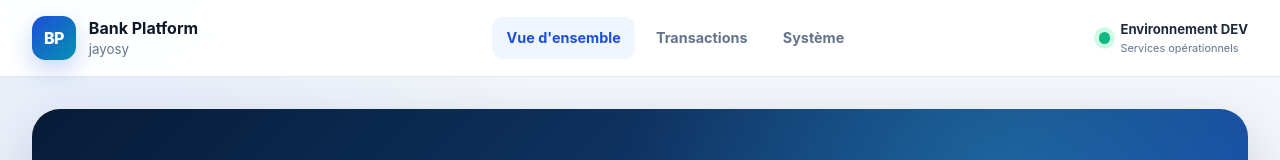
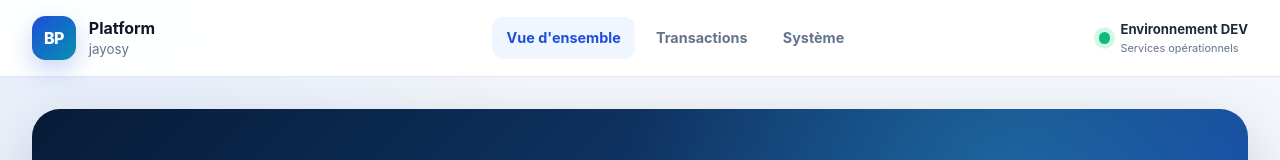
Before and after one commit to jayosy/bank-frontend, an Angular app: page / in a window 1280 px wide. Shown: the top 160 px of the page. Built offline with nearby package versions, Linux system fonts and the light colour scheme; no server answers.

Commit message:
testing real deployment

```diff
--- a/src/app/app.ts
+++ b/src/app/app.ts
@@ -63,7 +63,7 @@ export class App implements OnInit{
     });
   }
 
-  protected readonly applicationName = 'Bank Platform';
+  protected readonly applicationName = 'Platform';
 
   protected readonly metrics: readonly DashboardMetric[] = [
     {
```
